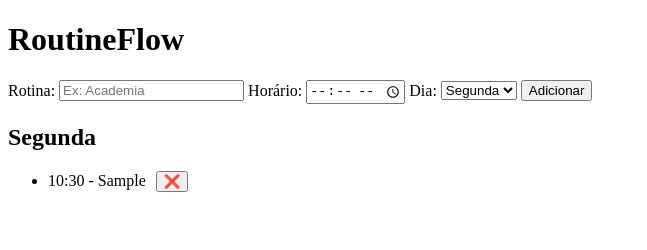
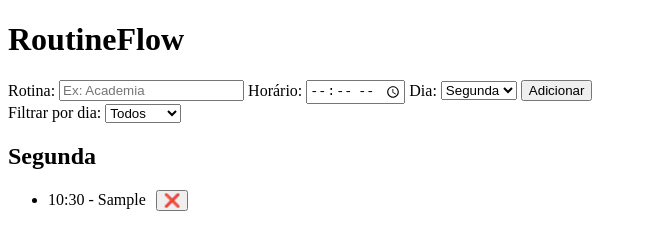
Before and after one commit to arturdevsh/routineflow, a plain HTML site: page index.html in a window 1280 px wide. Both pictures are taken after typing "Sample", "10:30" into the empty fields and a click on the button "Adicionar". Shown: the whole page, without its empty margins (0-647 px from the left). Drawn offline with Linux system fonts and the light colour scheme.

Commit message:
adicionar filtro por dia da semana

```diff
--- a/index.html
+++ b/index.html
@@ -30,6 +30,18 @@
       <button type="submit">Adicionar</button>
     </form>
 
+    <label for="filtro-dia">Filtrar por dia:</label>
+    <select id="filtro-dia">
+      <option value="Todos">Todos</option>
+      <option value="Segunda">Segunda</option>
+      <option value="Terça">Terça</option>
+      <option value="Quarta">Quarta</option>
+      <option value="Quinta">Quinta</option>
+      <option value="Sexta">Sexta</option>
+      <option value="Sábado">Sábado</option>
+      <option value="Domingo">Domingo</option>
+    </select>
+
     <div id="lista-rotinas"></div>
 
     <script src="script.js"></script>
--- a/script.js
+++ b/script.js
@@ -3,6 +3,7 @@ const input = document.getElementById("addrotina");
 const lista = document.getElementById("lista-rotinas");
 const inputHorario = document.getElementById("horario");
 const selectDia = document.getElementById("dia");
+const filtroDia = document.getElementById("filtro-dia");
 
 let tarefas = [];
 
@@ -23,7 +24,13 @@ function renderizarTarefas() {
     "Domingo",
   ];
 
+  const diaSelecionado = filtroDia.value;
+
   dias.forEach(function (dia) {
+    if (diaSelecionado !== "Todos" && dia !== diaSelecionado) {
+      return;
+    }
+
     const tituloDia = document.createElement("h2");
     tituloDia.textContent = dia;
 
@@ -98,3 +105,7 @@ if (tarefasSalvas) {
   tarefas = JSON.parse(tarefasSalvas);
   renderizarTarefas();
 }
+
+filtroDia.addEventListener("change", function () {
+  renderizarTarefas();
+});
```
